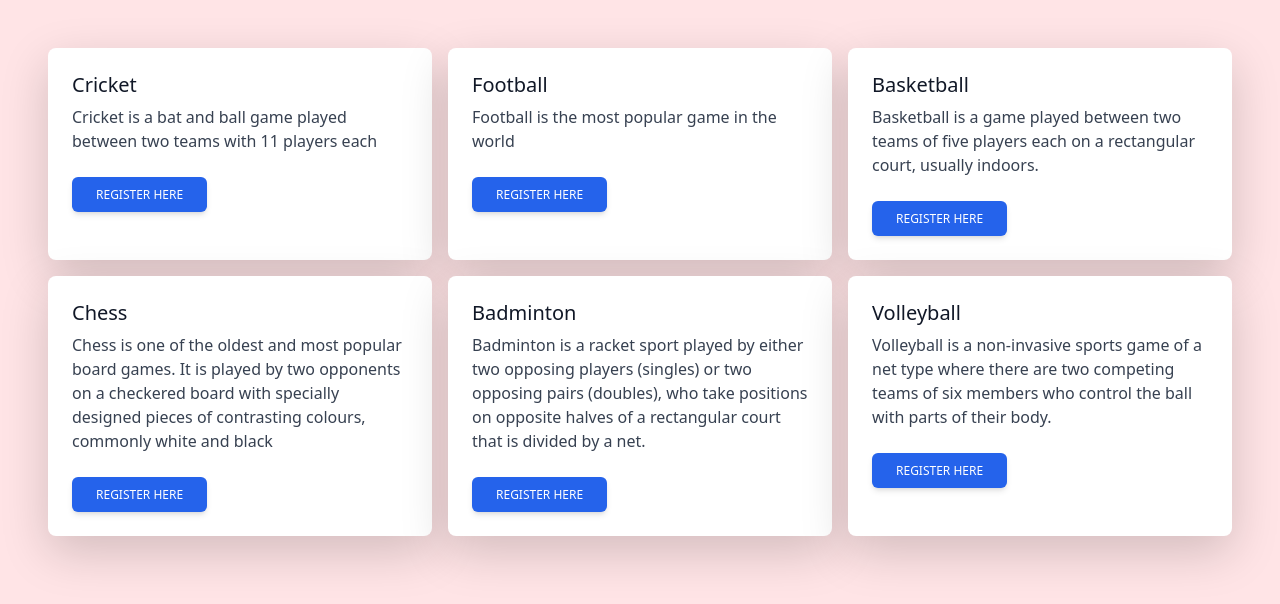
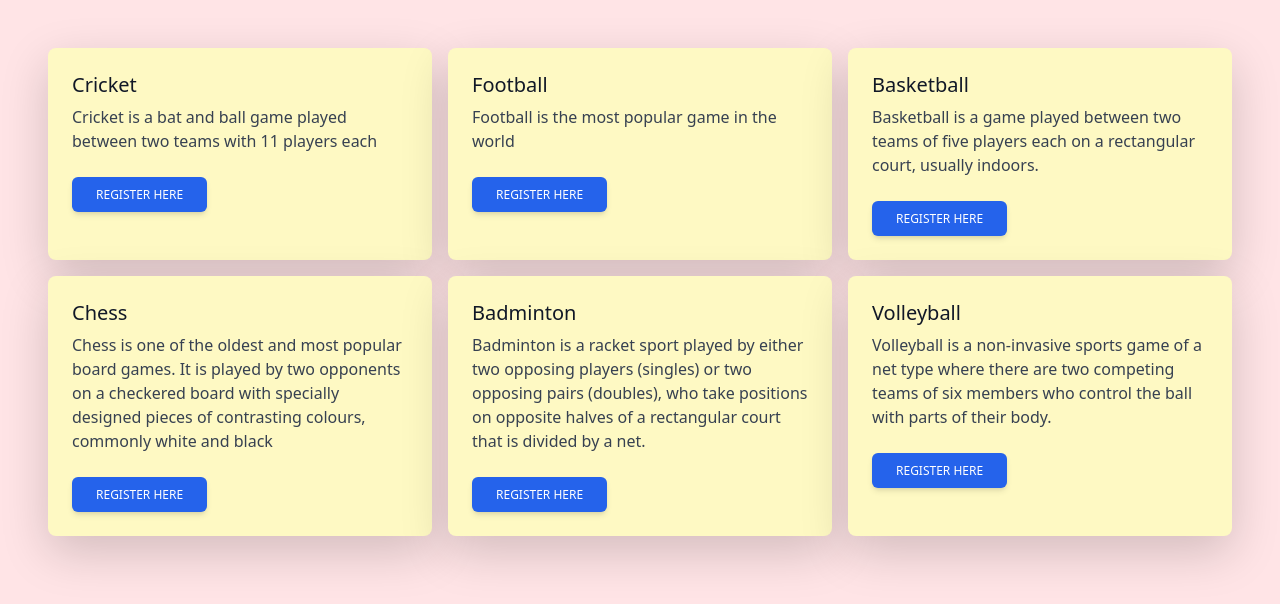
Before and after one commit to Aaquib10681/registration_app, a Django app: page / in a window 1280 px wide. Shown: the part 48-652 px from the top of the page. Run offline with Django 4.2, Linux system fonts and the light colour scheme; data comes from the database, SQL or seed files in the repository; some libraries are stand-ins or nearby versions.

Commit message:
added changes

```diff
--- a/templates/category_page.html
+++ b/templates/category_page.html
@@ -1,37 +1,22 @@
 {% extends 'base.html' %}
-
 {% block title %}Category Page{% endblock %}
 
-
 {% block content %}
-
 
 <div class="flex flex-wrap">
   {% for category in categories %}
 
-
-  <div class=" m-2 p-4 rounded-lg shadow-lg bg-white max-w-sm">
+  <div class="m-2 p-4 rounded-lg shadow-lg bg-yellow-100 max-w-sm">
     <h5 class="text-gray-900 text-xl leading-tight font-medium mb-2"> {{category.name}} </h5>
     <p class="text-gray-700 text-base mb-4">
       {{category.info}}
     </p>
-
-
-
-
-
     <a type="button" class=" inline-block px-6 py-2.5 bg-blue-600 text-white font-medium text-xs leading-tight uppercase rounded shadow-md hover:bg-blue-700 hover:shadow-lg
       focus:bg-blue-700 focus:shadow-lg focus:outline-none focus:ring-0 active:bg-blue-800 active:shadow-lg transition
       duration-150 ease-in-out" href="{% url 'create_player_object' id=category.id %}">Register Here</a>
-
-
-
   </div>
-
 
   {% endfor %}
 </div>
 
-
-
 {% endblock content %}
```
